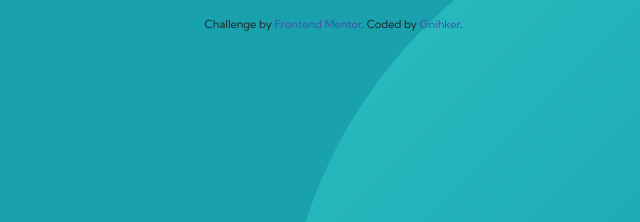
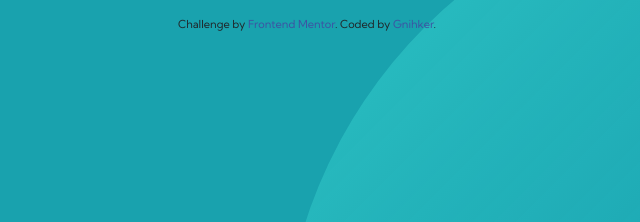
Before and after one commit to gnihker/frontend-mentor-gnihker, a plain HTML site: page profile-card-component-main/index.html in a window 1280 px wide. Shown: the part 533-755 px from the top of the page, 333-973 px from the left. Drawn offline with nearby package versions, Linux system fonts and the light colour scheme.

Commit message:
Update style.css

```diff
--- a/profile-card-component-main/style.css
+++ b/profile-card-component-main/style.css
@@ -8,12 +8,14 @@ body {
   right: 50%;
   bottom: 40%;
   position: fixed;
+  z-index: -1;
 }
 
 .circle-bottom {
   left: 48%;
   top: 52%;
   position: fixed;
+  z-index: -1;
 }
 
 .header {
@@ -69,8 +71,7 @@ body {
 }
 
 .attribution {
-  position: absolute;
-  left: 42%;
   z-index: 10;
   margin-top: 20px;
+  text-align: center;
 }
```
